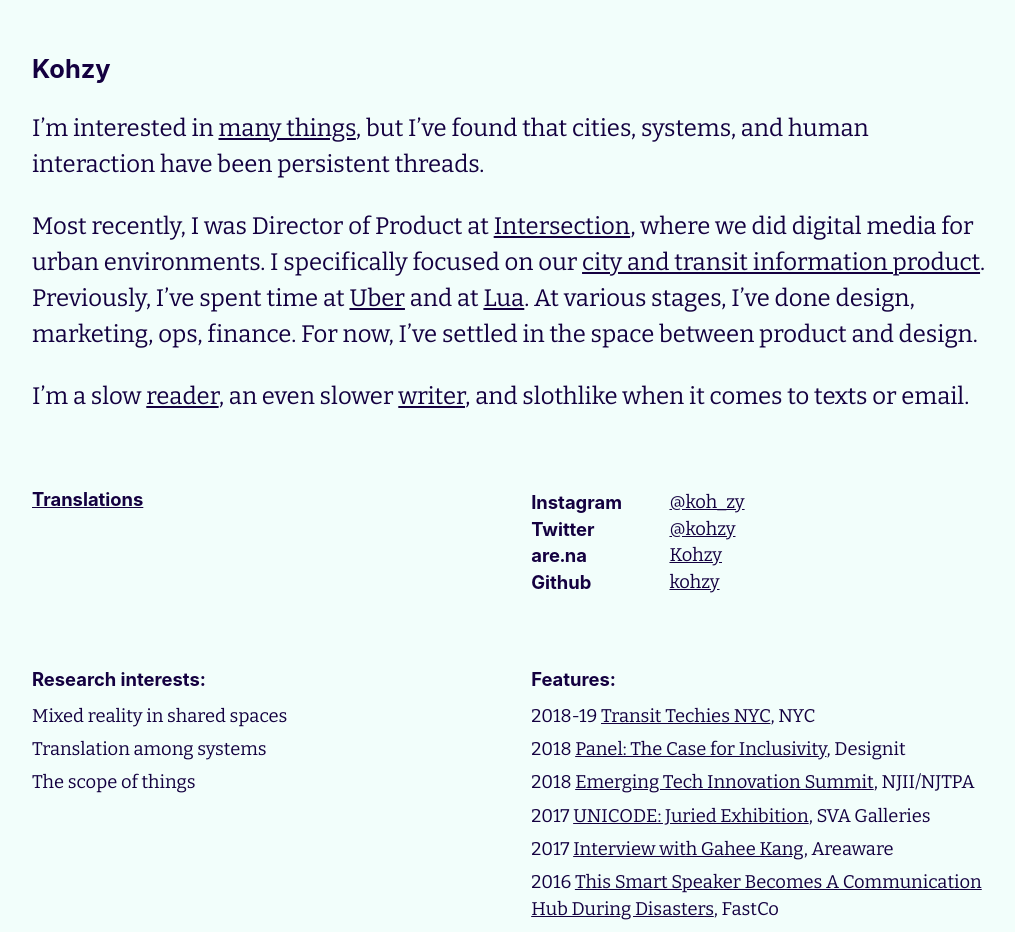
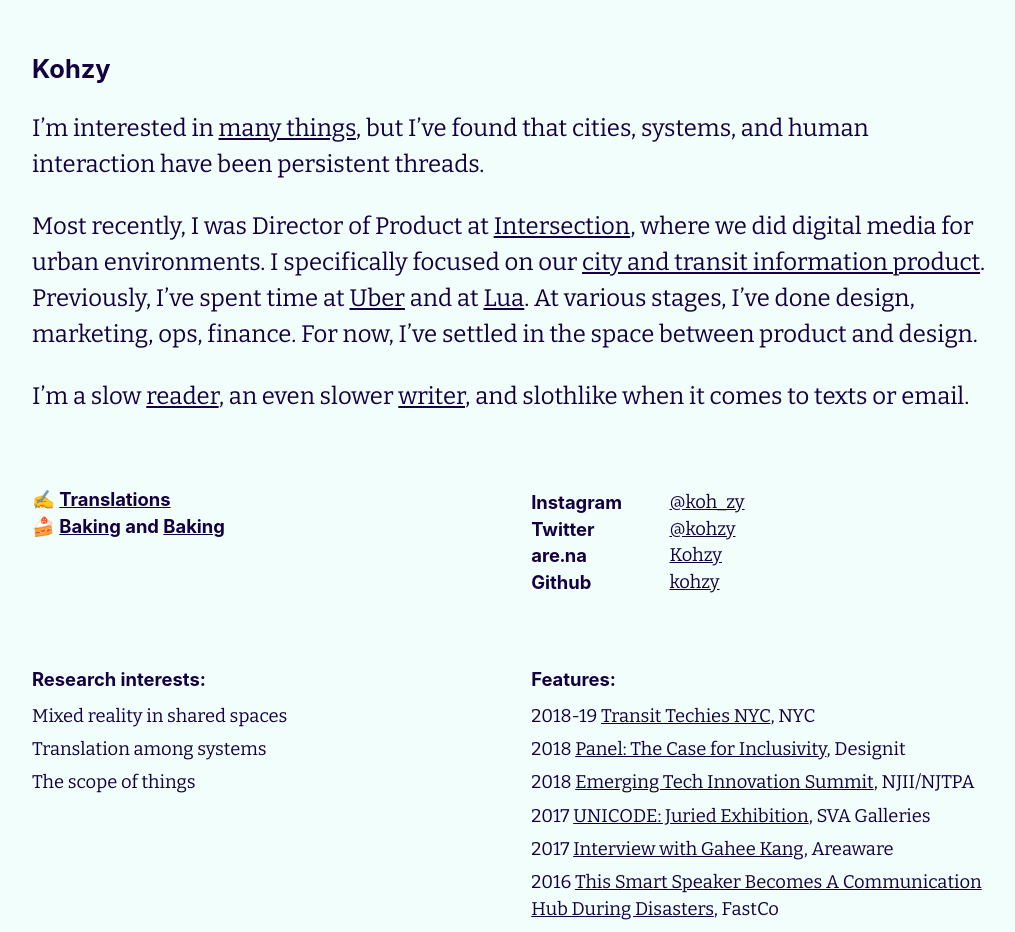
Before and after one commit to kohzy/personalsite, a Gatsby site: page / in a window 1280 px wide. Shown: the top 932 px of the page, without its empty margins (128-1143 px from the left). Built offline with nearby package versions, Linux system fonts and the light colour scheme; Gatsby itself is replaced by a stand-in of ours.

Commit message:
Added baking links

```diff
--- a/src/pages/index.js
+++ b/src/pages/index.js
@@ -24,7 +24,8 @@ const IndexPage = () => (
       <div className="flex-grid-half">
         <div className="col">
           <ul className="secondary-nav">
-            <li><h4><Link to="/translations">Translations</Link></h4></li>
+            <li><h4>✍️ <Link to="/translations">Translations</Link></h4></li>
+            <li><h4>🍰 <a href="https://www.instagram.com/stories/highlights/18150381679064617/" target="_blank" rel="noopener noreferrer">Baking</a> and <a href="https://kohzy.notion.site/941dd1c296604897ad13301cfba33a5b?v=3abdff20ffa44e0d8eda969f0606917a" target="_blank" rel="noopener noreferrer">Baking</a></h4></li>
           </ul>
         </div>
         <div className="col">
```
